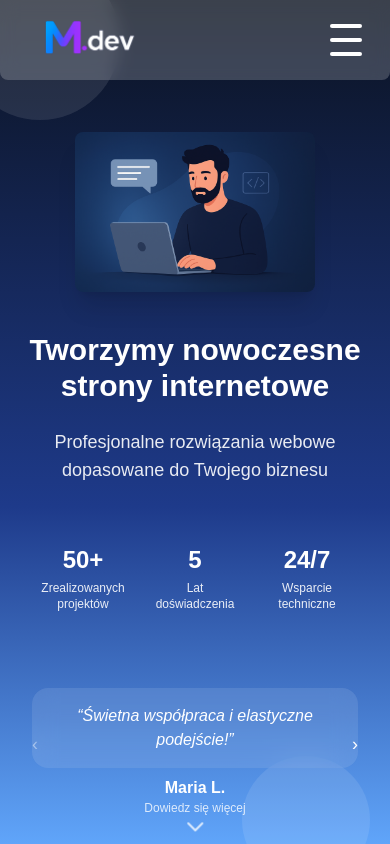
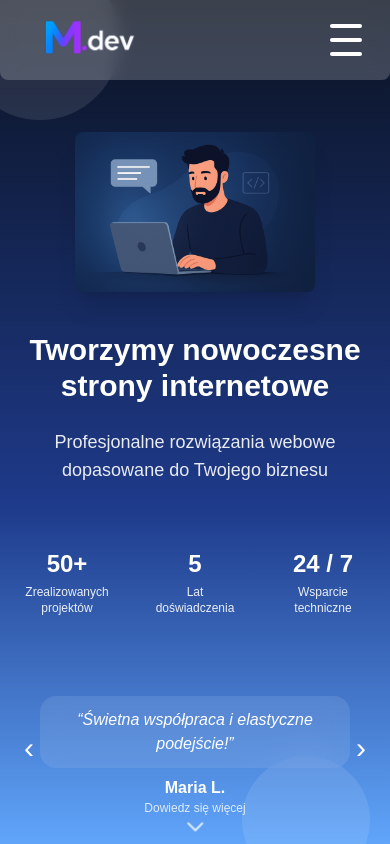
Before and after one commit to mdevsites/marcin-portfolio, a Next.js app: page / in a window 390 px wide. Shown: the top 844 px of the page. Built offline with nearby package versions, Linux system fonts and the light colour scheme.

Commit message:
poprawa mobilki hero

```diff
--- a/app/components/Hero.tsx
+++ b/app/components/Hero.tsx
@@ -43,14 +43,14 @@ export default function Hero() {
 
   // --- STATYSTYKI + IKONY ---
   const stats: Tile[] = [
-    { value: "50+", label: "Zrealizowanych\nprojektów" },
+    { value: "50+", label: "Zrealizowanych projektów" },
     { value: "5", label: "Lat\ndoświadczenia" },
-    { value: "24/7", label: "Wsparcie\ntechniczne" },
+    { value: "24 / 7", label: "Wsparcie\ntechniczne" },
   ];
 
   const icons: Tile[] = [
-    { icon: "⚡", label: "Szybkie\nwdrożenia" },
-    { icon: "💰", label: "Konkurencyjne\nceny" },
+    { icon: "⚡", label: "Szybkie wdrożenia" },
+    { icon: "💰", label: "Konkurencyjne ceny" },
     { icon: "✅", label: "Profesjonalizm" },
   ];
 
@@ -97,11 +97,11 @@ export default function Hero() {
           </p>
 
           {/* STATYSTYKI / IKONY */}
-          <div className="mt-10 flex md:flex-row flex-row overflow-x-auto md:overflow-visible py-2 justify-center md:justify-start px-2 md:px-0 gap-4">
+          <div className="mt-10 flex md:flex-row flex-row overflow-x-auto md:overflow-visible py-2 justify-center md:justify-start px-2 md:px-0 gap-x-4 gap-y-4">
             {activeTiles.map((item, i) => (
               <div
                 key={i}
-                className="flex-shrink-0 w-24 sm:w-28 md:w-36 py-3 px-2 text-center flex flex-col items-center justify-center rounded-lg"
+                className="flex-shrink-0 w-28 sm:w-32 md:w-36 py-4 px-2 text-center flex flex-col items-center justify-center rounded-lg"
               >
                 <div
                   className={`transition-all duration-700 ${
@@ -136,30 +136,34 @@ export default function Hero() {
 
       {/* OPINIE */}
       <div className="mt-8 md:mt-12 flex justify-center z-20 px-4">
-        <div className="relative w-full max-w-full md:max-w-7xl px-4 sm:px-8 py-6 text-white text-center flex items-center">
+        <div className="relative w-full max-w-md md:max-w-3xl px-2 md:px-0 py-6 text-white text-center flex items-center">
+          {/* STRZAŁKA LEWA */}
           <button
             onClick={() => changeOpinion(-1)}
-            className="absolute left-2 sm:left-3 top-1/2 -translate-y-1/2 p-2 rounded-full hover:bg-white/10 transition"
+            className="absolute left-0 md:left-2 top-1/2 -translate-y-1/2 p-2 flex items-center justify-center transition"
           >
-            <span className="text-white text-lg">‹</span>
+            <span className="text-white text-3xl md:text-4xl select-none">‹</span>
           </button>
 
-          <div className="flex-1">
+          {/* TREŚĆ OPINII */}
+          <div className="flex-1 px-4">
             <p
-              className={`italic text-base sm:text-lg md:text-xl px-4 sm:px-6 py-4 bg-white/10 backdrop-blur-md rounded-2xl transition-all duration-700 ${
+              className={`italic text-base sm:text-lg md:text-xl px-4 py-3 md:px-6 md:py-4 bg-white/10 backdrop-blur-md rounded-2xl mx-auto transition-all duration-700 ${
                 showOpinion ? "opacity-100 translate-y-0" : "opacity-0 -translate-y-6"
               }`}
+              style={{ maxWidth: "600px" }}
             >
               “{opinions[currentOpinion].text}”
             </p>
             <p className="mt-2 font-semibold">{opinions[currentOpinion].author}</p>
           </div>
 
+          {/* STRZAŁKA PRAWA */}
           <button
             onClick={() => changeOpinion(1)}
-            className="absolute right-2 sm:right-3 top-1/2 -translate-y-1/2 p-2 rounded-full hover:bg-white/10 transition"
+            className="absolute right-0 md:right-2 top-1/2 -translate-y-1/2 p-2 flex items-center justify-center transition"
           >
-            <span className="text-white text-lg">›</span>
+            <span className="text-white text-3xl md:text-4xl select-none">›</span>
           </button>
         </div>
       </div>
```
